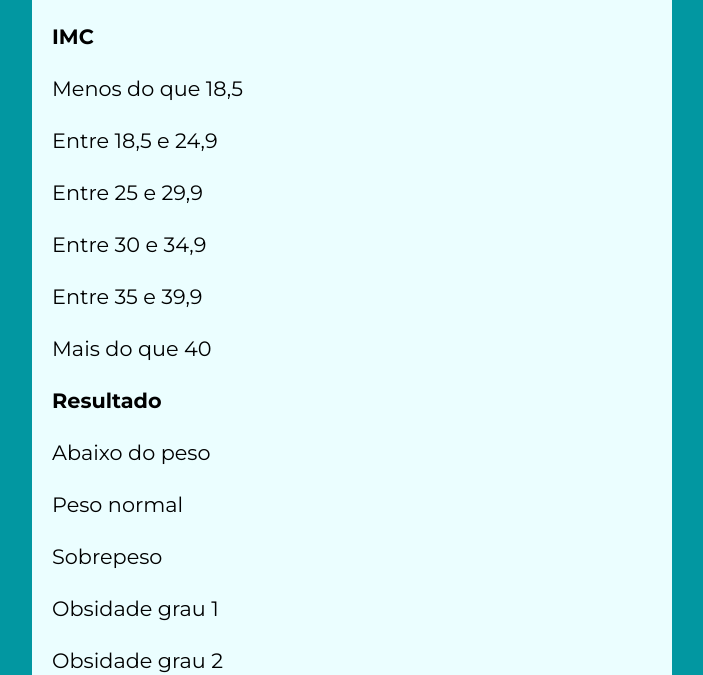
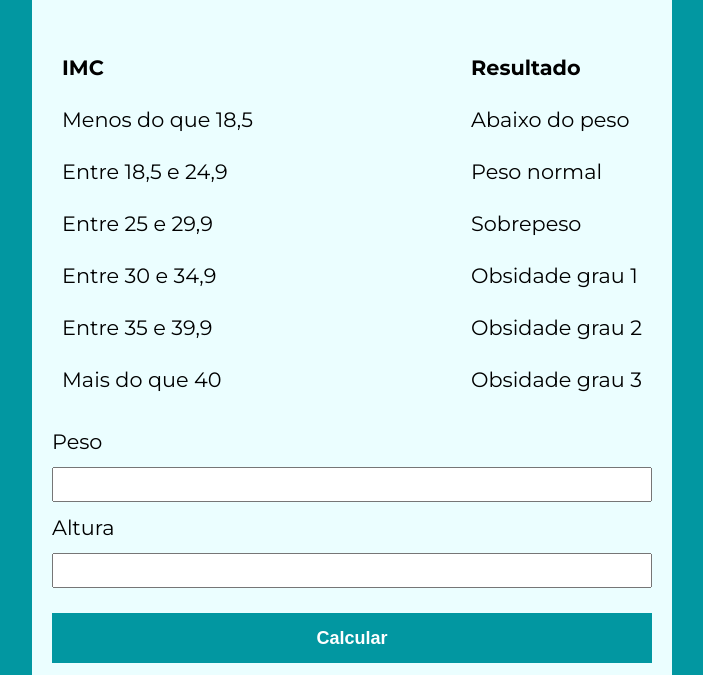
Before and after one commit to AlexyaF/JavaScript, a plain HTML site: page modelo/index.html in a window 1280 px wide. Shown: the part 132-807 px from the top of the page, without its empty margins (288-991 px from the left). Drawn offline with Linux system fonts and the light colour scheme.

Commit message:
Organizando layout da tabela de imc

```diff
--- a/modelo/assets/css/styles.css
+++ b/modelo/assets/css/styles.css
@@ -31,6 +31,12 @@ body {
 
 }
 
+.container__texto{
+    display: flex;
+    justify-content: space-between;
+    padding: 10px;
+}
+
 form input, form label, form button{
     display: block;
     width: 100%;
```
